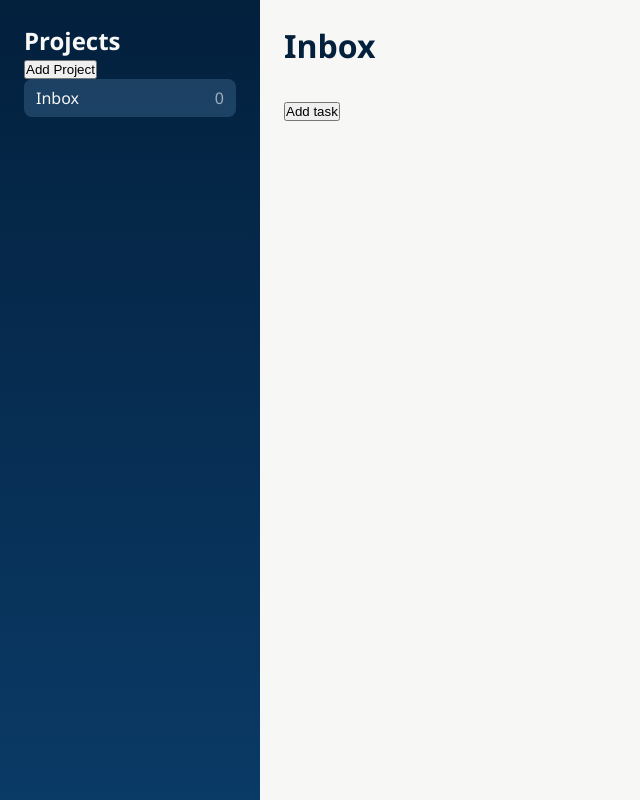
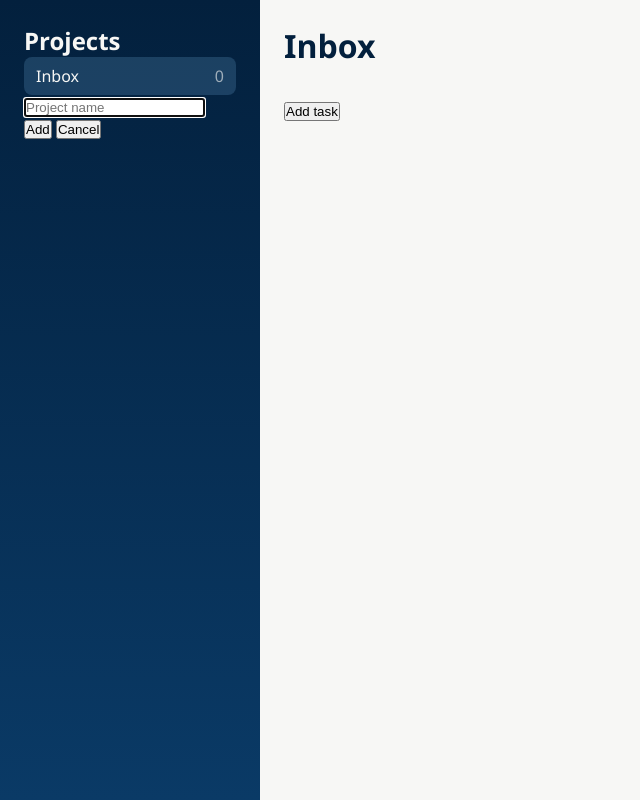
Before and after one commit to w1ttyy/todo-list, a website built with webpack: page src/template.html in a window 1280 px wide. Both pictures are taken after a click on the button "Add Project". Shown: the whole page, without its empty margins (0-640 px from the left). Built offline with nearby package versions, Linux system fonts and the light colour scheme.

Commit message:
Project form WIP

```diff
--- a/src/index.js
+++ b/src/index.js
@@ -42,4 +42,14 @@ todoList.addEventListener("click", (event) => {
   render();
 });
 
+const addProjectBtn = document.querySelector("#add-project-btn");
+const projectForm = document.querySelector("#project-form");
+const projectFormName = document.querySelector("#project-name");
+
+addProjectBtn.addEventListener("click", () => {
+  projectForm.hidden = false;
+  addProjectBtn.hidden = true;
+  projectFormName.focus();
+});
+
 render();
--- a/src/template.html
+++ b/src/template.html
@@ -8,8 +8,19 @@
   <body>
     <aside id="sidebar">
       <h2>Projects</h2>
+      <ul id="project-list"></ul>
       <button id="add-project-btn" type="button">Add Project</button>
-      <ul id="project-list"></ul>
+      <form id="project-form" hidden>
+        <input
+          type="text"
+          name="Project name"
+          placeholder="Project name"
+          id="project-name"
+          required
+        />
+        <button type="submit">Add</button>
+        <button type="button" id="cancel-project-btn">Cancel</button>
+      </form>
     </aside>
     <main id="content">
       <h1 id="project-title">Inbox</h1>
```
